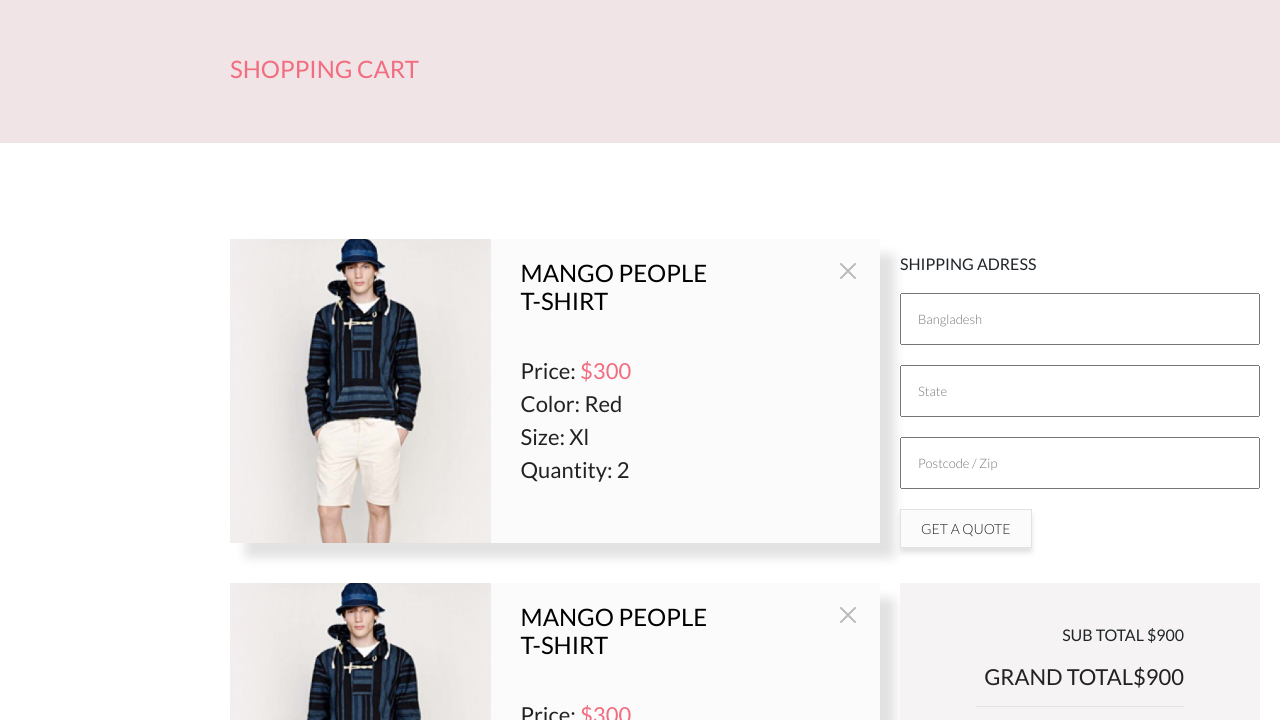
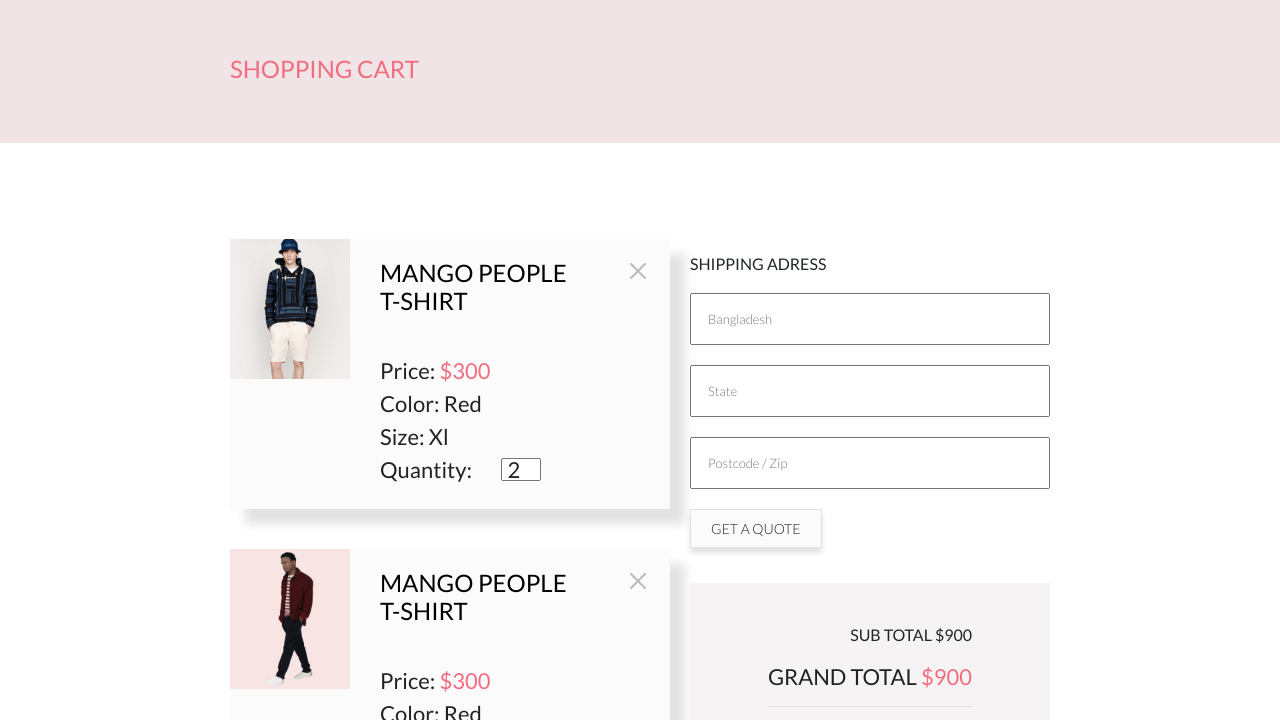
Before and after one commit to IrenSkSt/Repo_St1_GBV, a plain HTML site: page cart.html in a window 1280 px wide. Shown: the part 80-800 px from the top of the page. Drawn offline with nearby package versions, Linux system fonts and the light colour scheme.

Commit message:
correction page Cart
внесены исправления на странице Корзина с учетом урока 7 и по замечаниям

```diff
--- a/_cart.scss
+++ b/_cart.scss
@@ -32,6 +32,7 @@
 
 
     .card_product {
+        max-width: 650px;
         display: flex;
 
         position: relative;
@@ -43,32 +44,43 @@
             left: auto;
             top: 20px;
         }
-        .cart_link {
-            max-width: 650px;
-
-
-            display: flex;
-
         .foto_product {
             max-height: 304px;
 
             .img_product {
+                width: 100%;
                 height: 100%;
             }
+        }
+        .cart_link {
+            max-width: 260px;
+
         }
         .text_product {
             width: 390px;
             padding: 20px 30px;
 
+
             .heading-h2_cart {
                 width: 260px;
                 margin-bottom: 42px;
+
+                &:hover {
+                    color: $color;
+                }
 
             }
 
             .cart_info {
                 color: $color-black;
                 margin-bottom: 6px;
+
+                .cart_number {
+                    width: 40px;
+                    height: 23px;
+                    color: $color-black;
+                    text-align: center;
+                    margin-left: 25px;
                 }
             }
         }
@@ -83,8 +95,6 @@
 .right-box_cart {
     margin-left: 20px;
 
-
-}
     .adress-box {
         padding: 15px 0;
         margin-bottom: 20px;
@@ -104,9 +114,6 @@
         }
     }
 
-
-
-
     .total-box {
         width: 360px;
         background-color: $color-bg00;
@@ -124,3 +131,5 @@
             margin-top: 17px;
         }
     }
+
+}
--- a/cart.html
+++ b/cart.html
@@ -136,8 +136,8 @@
 
     <div class="container">
 
-        <div class="cart-box">
-            <form class="cart-user" action="#">
+        <section class="cart-box">
+            <div class="cart-user">
                 <div class="left-box_cart">
                     <div class="product_list">
                         <div class="cart-items">
@@ -146,16 +146,18 @@
                                     <div class="foto_product">
                                         <img class="img_product" src="img/Foto3.jpg" alt="Foto">
                                     </div>
+                                </a>
                                 <div class="text_product">
+                                    <a class="link0 cart_link" href="product.html" target="blank">
                                         <h2 class="heading-h2_cart">MANGO PEOPLE <br> T-SHIRT</h2>
+                                    </a>
                                     <p class="cart_info">Price: <span class="span0">$300</span></p>
                                     <p class="cart_info">Color: Red</p>
                                     <p class="cart_info">Size: Xl </p>
-                                        <p class="cart_info">Quantity: 2</p>
+                                    <p class="cart_info">Quantity: <input class="cart_number" type="number" min="1"
+                                            size="3" value="2"></p>
 
                                 </div>
-
-                                </a>
                                 <!-- Кнопка х Bootstrap -->
                                 <button type="button" class="btn-close btn_cart" disabled aria-label="Close"></button>
 
@@ -169,18 +171,20 @@
                             <figure class="card_product">
                                 <a class="link0 cart_link" href="product.html" target="blank">
                                     <div class="foto_product">
-                                        <img class="img_product" src="img/Foto3.jpg" alt="Foto">
+                                        <img class="img_product" src="img/FotoC2.jpg" alt="Foto">
                                     </div>
+                                </a>
                                 <div class="text_product">
+                                    <a class="link0 cart_link" href="product.html" target="blank">
                                         <h2 class="heading-h2_cart">MANGO PEOPLE <br> T-SHIRT</h2>
+                                    </a>
                                     <p class="cart_info">Price: <span class="span0">$300</span></p>
                                     <p class="cart_info">Color: Red</p>
                                     <p class="cart_info">Size: Xl </p>
-                                        <p class="cart_info">Quantity: 2</p>
+                                    <p class="cart_info">Quantity: <input class="cart_number" type="number" min="1"
+                                            size="3" value="2"></p>
 
                                 </div>
-
-                                </a>
                                 <!-- Кнопка х Bootstrap -->
                                 <button type="button" class="btn-close btn_cart" disabled aria-label="Close"></button>
 
@@ -189,6 +193,7 @@
 
 
                         </div>
+
 
 
                     </div>
@@ -215,21 +220,20 @@
                         </form>
                     </div>
                     <div class="total-box">
-                        <form action="#">
                         <div class="total_cart">
                             <p>SUB TOTAL $900</p>
-                                <p class="cart_info">GRAND TOTAL<span class="span0"></span>$900</p>
+                            <p class="cart_info">GRAND TOTAL<span class="span0"> $900</span></p>
+                        </div>
+
+                        <button type="submit" class="button_pink total_button">PROCEED TO CHECKOUT</button>
+
+
+                    </div>
+                </div>
             </div>
 
 
-                            <button type="submit" class="button_pink total_button">PROCEED TO CHECKOUT</button>
-                        </form>
-                    </div>
-                </div>
-            </form>
-
-
-        </div>
+        </section>
 
 
 
```
Also changed, not shown: catalog.html (+1 -1 lines), style.css, 1 other file. Lines whose indentation alone changed are shown as unchanged.
